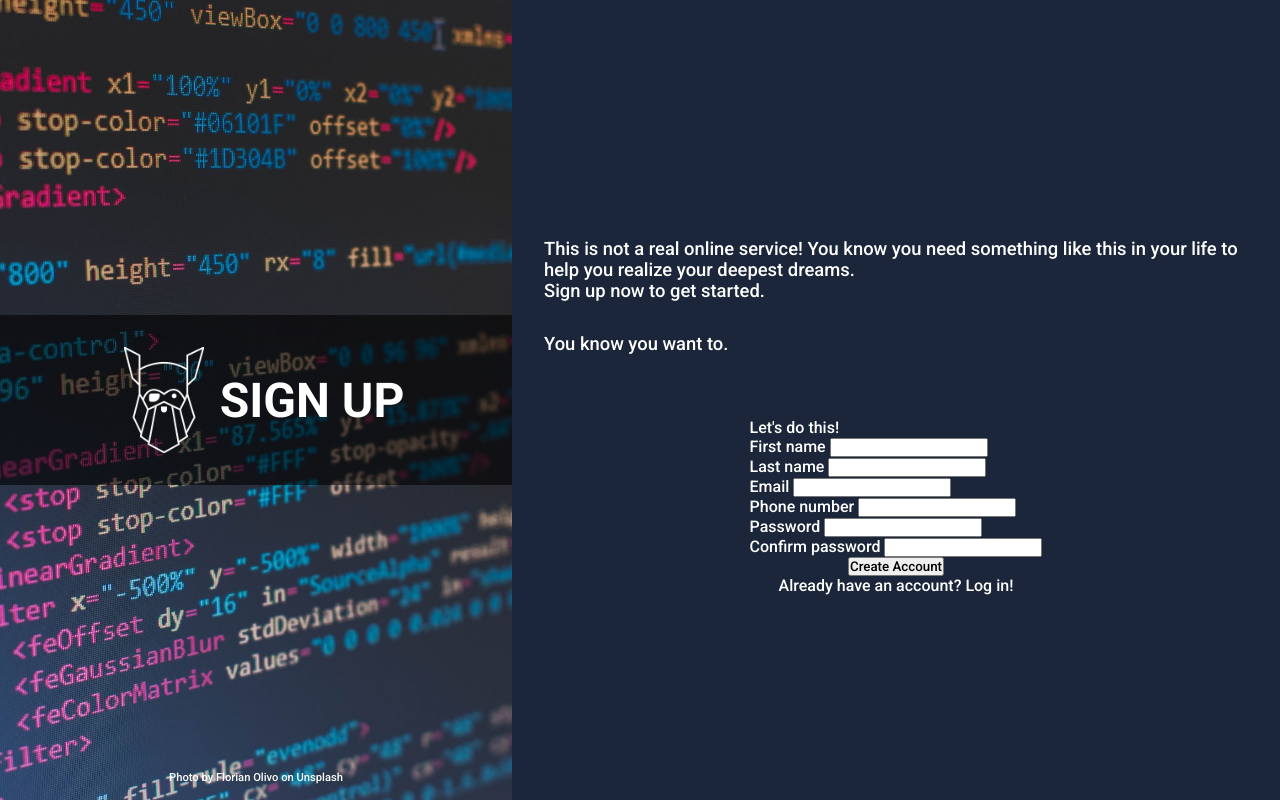
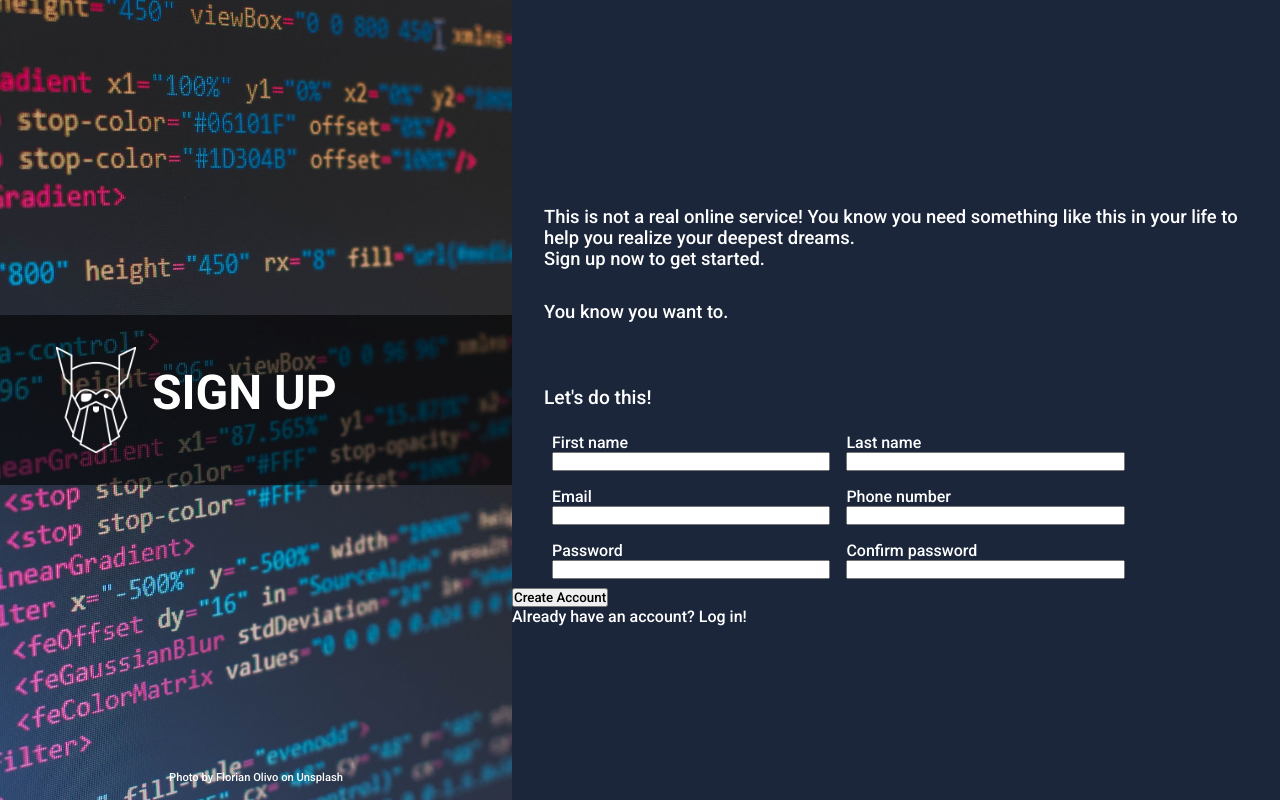
Before and after one commit to fiufiu0/signup-form, a plain HTML site: page index.html in a window 1280 px wide. Drawn offline with Linux system fonts and the light colour scheme.

Commit message:
Form modeling

```diff
--- a/index.html
+++ b/index.html
@@ -23,8 +23,10 @@
                 <p class="info-text">Sign up now to get started.</p>
                 <p class="info-text">You know you want to.</p>
             </div>
+
                 <form method="post">
-                <p>Let's do this!</p>
+                    <div class="form">
+                        <p class="text">Let's do this!</p>
                         <div class="form-row">
                             <label for="name">First name</label>
                             <input type="text" id="name" autocomplete="given-name">
@@ -33,24 +35,32 @@
                             <label for="surname">Last name</label>
                             <input type="text" id="surname" autocomplete="family-name">
                         </div>
+
                         <div class="form-row">
                             <label for="email">Email</label>
                             <input type="email" id="email" autocomplete="email">
                         </div>
+
                         <div class="form-row">
                             <label for="phone">Phone number</label>
                             <input type="tel" id="phone" autocomplete="tel">
                         </div>
+
                         <div class="form-row">
                             <label for="password">Password</label>
                             <input type="password" id="password" autocomplete="new-password">
                         </div>
+
                         <div class="form-row">
                             <label for="confirm-password">Confirm password</label>
                             <input type="password" id="confirm-password" autocomplete="new-password">
                         </div>
+                    </div>
+
+                    <button type="submit">Create Account</button>
                 </form>
-            <button type="submit">Create Account</button>
+
+
             <p class="login-text">Already have an account? Log in!</p>
         </div>
     </div>
--- a/style.css
+++ b/style.css
@@ -41,7 +41,7 @@ body {
     flex: 3;
     display: flex;
     flex-direction: column;
-    align-items: center;
+    /* align-items: center; */
     justify-content: center;
 }
 
@@ -76,3 +76,22 @@ body {
 p + p {
     margin-bottom: 2rem;
 }
+
+.form {
+    display: flex;
+    flex-flow: row wrap;
+    padding-left: 2rem;
+}
+
+.form-row {
+    padding: 0.5rem;
+    display: flex;
+    flex-flow: column wrap;
+    width: 40%;
+}
+
+.text {
+    width: 100%;
+    font-size: 1.2rem;
+    padding-bottom: 1rem;
+}
```
Lines whose indentation alone changed are shown as unchanged.
